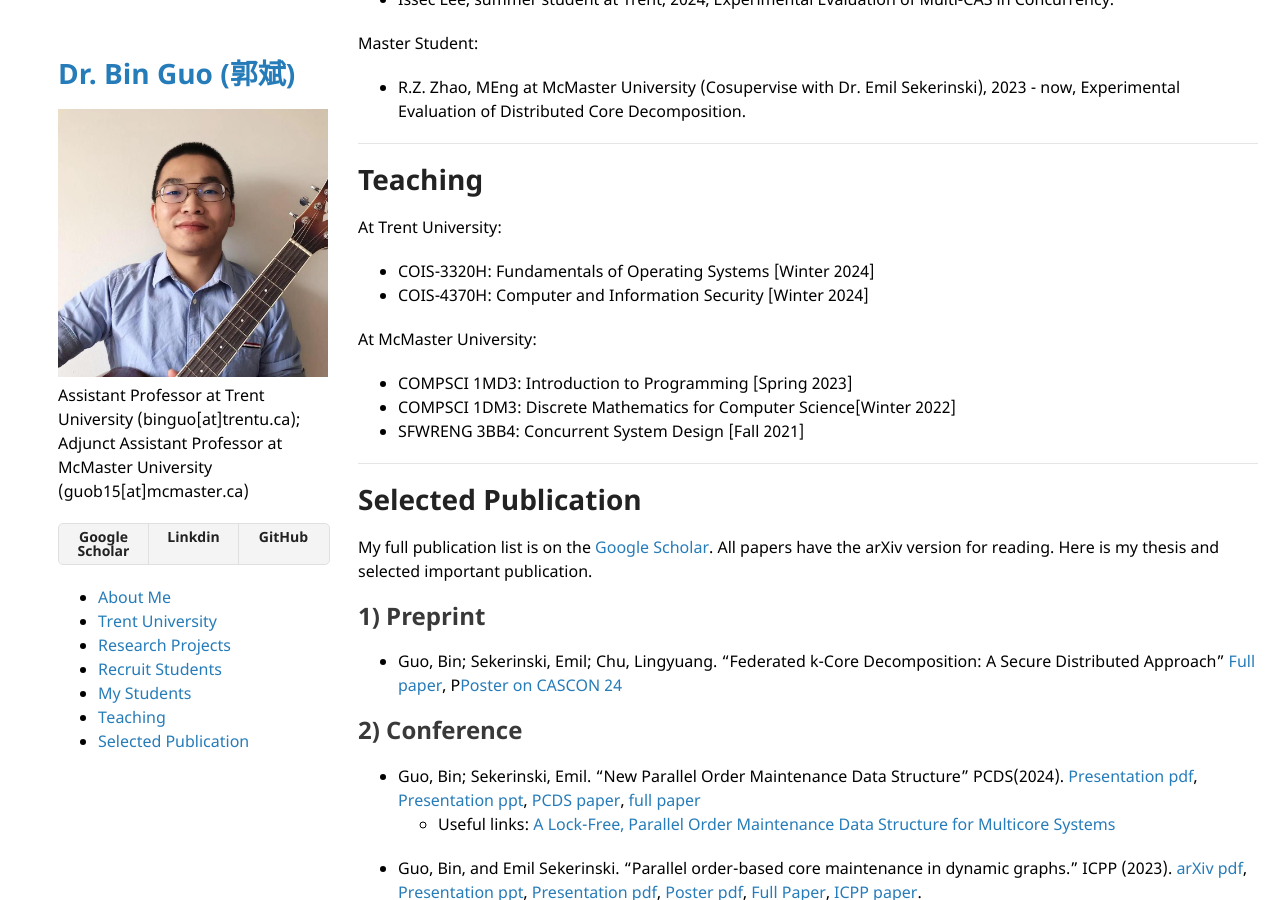
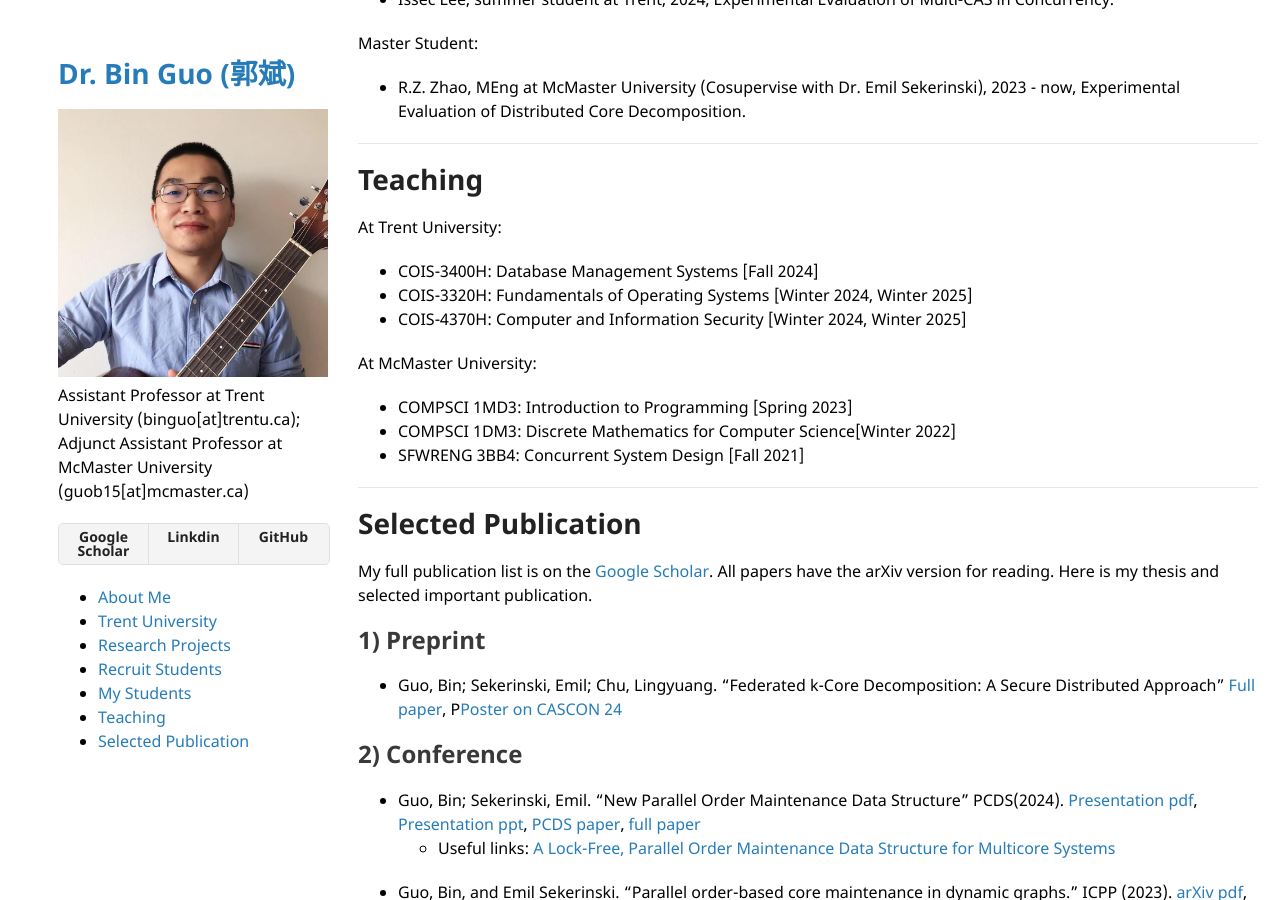
Before and after one commit to bin-guo/bin-guo.github.io, a Jekyll site: the page built from index.md, in a window 1280 px wide and 900 px high, scrolled down 5478 px. Built offline with Jekyll 4.4.1, drawn with Linux system fonts in a browser that asks for light colours; our own code applies the rules of GitHub Pages for plain Markdown files.

Commit message:
Update index.md

```diff
--- a/index.md
+++ b/index.md
@@ -170,8 +170,9 @@ Master Student:
 # Teaching
 
 At Trent University:
-- COIS-3320H: Fundamentals of Operating Systems \[Winter 2024\]
-- COIS-4370H: Computer and Information Security \[Winter 2024\]
+- COIS-3400H: Database Management Systems \[Fall 2024\]
+- COIS-3320H: Fundamentals of Operating Systems \[Winter 2024, Winter 2025\]
+- COIS-4370H: Computer and Information Security \[Winter 2024, Winter 2025\]
 
 At McMaster University:
 - COMPSCI 1MD3: Introduction to Programming \[Spring 2023\]
```
